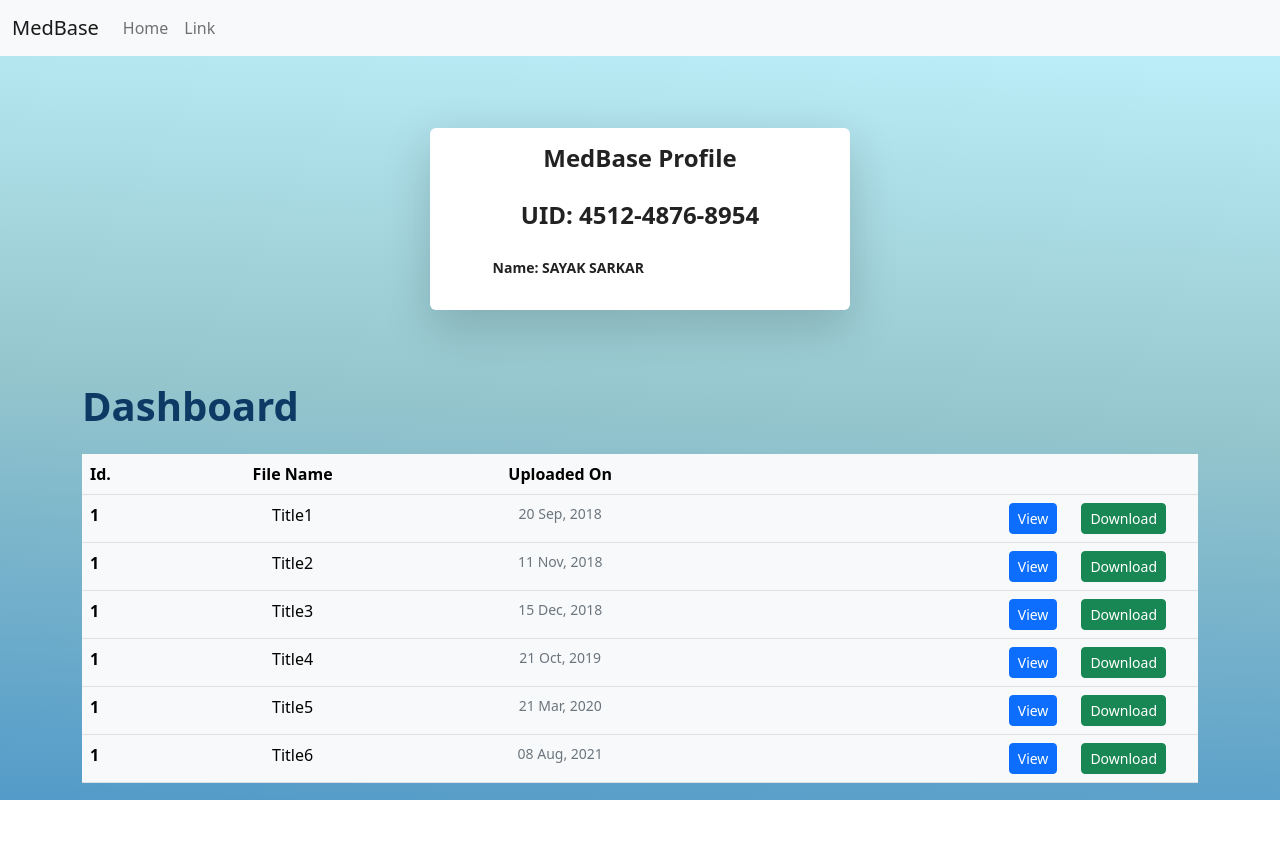
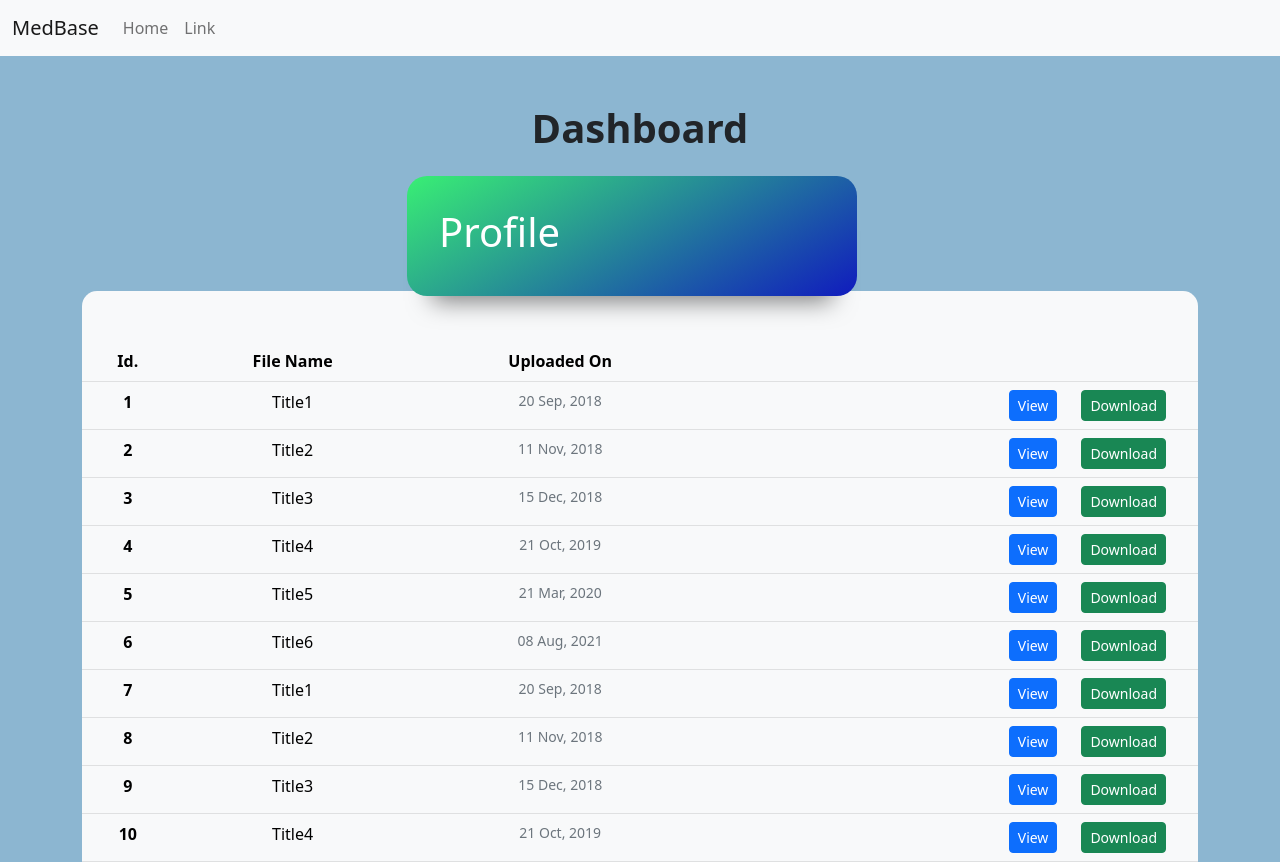
Before and after one commit to raihankhan-rk/MedBase, a React (Create React App) app in the folder Frontend/: page /dashboard in a window 1280 px wide. Before the commit the page ends 800 px from the top, so only its background shows below. Built offline with nearby package versions, Linux system fonts and the light colour scheme.

Commit message:
commit dashboard card, numbering, Sign In update

```diff
--- a/Frontend/src/App.css
+++ b/Frontend/src/App.css
@@ -1,8 +1,8 @@
 body{
   /* background-color: rgb(209, 227, 231); */
-  /* background: rgb(83,155,201); */
-  background-repeat: none;
-  background: linear-gradient(3deg, rgba(83,155,201,1) 0%, rgba(149,198,205,1) 50%, rgba(193,244,255,1) 100%);
+  background: rgb(140, 182, 209);
+  /* background-repeat: none; */
+  /* background: linear-gradient(3deg, rgba(83,155,201,1) 0%, rgba(149,198,205,1) 50%, rgba(193,244,255,1) 100%); */
 }
 
 .App {
@@ -52,88 +52,45 @@ label {
 
 /* <----------------------------------DASHBOARD CSS--------------------------------------> */
 
-/* The actual timeline (the vertical ruler) */
-.heading_dashboard{
-  color: rgb(13, 58, 100);
+.dash-card {
+  width: 450px;
+  box-sizing: border-box;
+  padding: 2em;
+  border-radius: 20px;
+  color: white;
+  line-height: 25px;
+  box-shadow: 0px 30px 25px -25px rgba(0, 0, 0, 0.5);
+  float: left;
+  margin-right: 1em;
 }
 
-.buttonStyle{
-  display: flex;
-  justify-content: flex-end;
+.dash-card.grey {
+  background:linear-gradient(135deg, #6aa1a9 0%,#485260 100%);
 }
 
+.dash-card.metallic {
+  background:linear-gradient(135deg, #a2b6df 0%,#33569b 100%);
+}
 
-.main-timeline-5 {
-  position: relative;
-  max-width: 50%;
-  margin: 0 auto;
-  }
+.dash-card.purple {
+  background:linear-gradient(135deg, #dfaffd 0%,#4e6ffb 100%);
+}
 
-  /* The actual timeline (the vertical ruler) */
-  .main-timeline-5::after {
-  content: '';
-  position: absolute;
-  width: 3px;
-  background-color: #fff;
-  top: 0;
-  bottom: 0;
-  left: auto;
-  margin-left: -3px;
-  }
-
-  /* Container around content */
-  .timeline-5 {
-  position: relative;
-  background-color: inherit;
-  width: 100%;
-  }
-
-  /* The circles on the timeline */
-  .timeline-5::after {
-  content: '';
-  position: absolute;
-  width: 17px;
-  height: 17px;
-  right: 1px;
-  background-color: #fff;
-  top: 18px;
-  border-radius: 50%;
-  z-index: 1;
-  }
-
-  /* Place the container to the right */
-  .right-5 {
-  padding: 0px 0px 20px 40px;
-  left: auto;
-  }
-
-  /* Add arrows to the right container (pointing left) */
-  .right-5::before {
-  content: " ";
-  position: absolute;
-  top: 18px;
-  z-index: 1;
-  left: 30px;
-  border: medium solid #fff;
-  border-width: 10px 10px 10px 0;
-  border-color: transparent #fff transparent transparent;
-  }
-
-  /* Fix the circle for containers on the right side */
-  .right-5::after {
-  left: -10px;
-  }
-
-  @media (max-width: 991px) {
-  .main-timeline-5 {
-  max-width: 100%;
-  }
-  }
+.dash-card.green {
+  background: linear-gradient(150deg, #39ef74, #101bbe 100%);
+}
 
   /*DASHBOARD BG FIX*/
   section {
     height: 100vh;
     padding: 80px 0;
-    overflow: hidden;
     background-size: cover;
   }
+
+  /* .tab{
+    overflow-y: scroll;
+  } */
+
+  .tableBox{
+    margin-top: -5px;
+  }
--- a/Frontend/src/components/Auth.jsx
+++ b/Frontend/src/components/Auth.jsx
@@ -1,12 +1,12 @@
-import React, { useState } from "react"
-import { Link } from "react-router-dom"
+import React, { useState } from "react";
+import { Link } from "react-router-dom";
 
 export default function Auth(props) {
-    let [authMode, setAuthMode] = useState("signin")
+  let [authMode, setAuthMode] = useState("signin");
 
   const changeAuthMode = () => {
-        setAuthMode(authMode === "signin" ? "signup" : "signin")
-    }
+    setAuthMode(authMode === "signin" ? "signup" : "signin");
+  };
 
   if (authMode === "signin") {
     return (
@@ -38,7 +38,7 @@ export default function Auth(props) {
           </div>
         </form>
       </div>
-        )
+    );
   }
 
   return (
@@ -52,6 +52,7 @@ export default function Auth(props) {
               Sign In
             </span>
           </div>
+
           <div className="form-group mt-3">
             <label>Full Name</label>
             <input
@@ -60,24 +61,46 @@ export default function Auth(props) {
               placeholder="Your Name"
             />
           </div>
+
           <div className="form-group mt-3">
-                        <label>Aadhar Number</label>
+            <label>Age</label>
             <input
-                            type="text"
+              type="number"
               className="form-control mt-1"
-                            placeholder="XXXX-XXXX-XXXX"
+              placeholder="Your Age"
             />
           </div>
+
+          <div class="form-group mt-3">
+            <label for="exampleFormControlSelect1">Gender</label>
+            <select class="form-control" id="exampleFormControlSelect1">
+              <option>Male</option>
+              <option>Female</option>
+              <option>Rishav</option>
+              <option>Others</option>
+              <option>Prefer Not to Say</option>
+            </select>
+          </div>
+
           <div className="form-group mt-3">
             <label>Phone Number</label>
             <input
               type="number"
               className="form-control mt-1"
-                                placeholder="Enter phone number"
+              placeholder="Your Phone number"
             />
           </div>
-                    <div className="d-grid gap-2 mt-3">
-                        <Link to="/auth">
+          <div className="form-group mt-3">
+            <label>Password</label>
+            <input
+              type="password"
+              className="form-control mt-1"
+              placeholder="Your Password"
+            />
+          </div>
+
+          <div className="d-grid gap-2 mt-3 pb-3">
+            <Link to="/otp">
               <button type="submit" className="btn btn-primary">
                 Submit
               </button>
@@ -86,5 +109,5 @@ export default function Auth(props) {
         </div>
       </form>
     </div>
-    )
+  );
 }
--- a/Frontend/src/components/Dashboard.jsx
+++ b/Frontend/src/components/Dashboard.jsx
@@ -5,25 +5,24 @@ export default function Dashboard() {
   return (
     <section>
       <div className="container">
-          <div className="row justify-content-center align-items-center">
-            <form className="Auth-form shadow-lg p-3 my-5 bg-white rounded">
-              <div className="Auth-form-content">
-                <h3 className="Auth-form-title">MedBase Profile</h3>
-                <div className="form-group mt-3 row justify-content-center align-items-center">
-                  <label className="Auth-form-title text-center">UID: 4512-4876-8954</label>
-                  <label>Name: SAYAK SARKAR</label>
-                </div>
-                <div className="d-grid gap-2 mt-3">
-                </div>
-              </div>
-            </form>
-          </div>
-        <h1 className="heading_dashboard fw-bold my-4 text-left">Dashboard</h1>
-        <div className="rounded-2">
+        <h1 className="heading_dashboard fw-bold my-4 text-center">
+          Dashboard
+        </h1>
+        <div className="row justify-content-center align-items-center position-float">
+            <div class="dash-card green">
+              <h1>Profile</h1>
+
+            </div>
+        </div>
+        <div
+          className="tableBox"
+          style={{ height: "50px",borderRadius:"15px 15px 0px 0px", background: "#f8f9fa" }}
+        ></div>
+        <div className="tab mb-5">
           <table className="table table-hover table-responsive table-light rounded-2">
             <thead>
               <tr>
-                <th scope="col">Id.</th>
+                <th scope="col" style={{ textAlign: "center" }}>Id.</th>
                 <th scope="col" style={{ textAlign: "center" }}>
                   File Name
                 </th>
@@ -37,7 +36,7 @@ export default function Dashboard() {
               {Data.map((data) => {
                 return (
                   <tr>
-                    <th scope="row">1</th>
+                    <th scope="row" style={{ textAlign: "center" }}>{data.id}</th>
                     <td style={{ textAlign: "center" }}>{data.title}</td>
                     <td
                       className="small text-muted"
--- a/Frontend/src/data.json
+++ b/Frontend/src/data.json
@@ -1,38 +1,72 @@
 [
     {
+        "id": 1,
         "title": "Title1",
         "date": "20 Sep, 2018",
-        "description": "Lorem ipsum dolor sit amet, consectetur adipiscing elit. Quisque scelerisque diam non nisi semper, et elementum lorem ornare. Maecenas placerat facilisis mollis. Duis sagittis ligula in sodales vehicula",
+        "type": "pdf",
         "url": "https://dweb.link/ipfs/QmcYPMRXdMXyFDQKTGvWJ5GtmsNRwrWrUNSnBMzXvjEsT7"
     },
     {
+        "id": 2,
         "title": "Title2",
         "date": "11 Nov, 2018",
-        "description": "Lorem ipsum dolor sit amet, consectetur adipiscing elit. Quisque scelerisque diam non nisi semper, et elementum lorem ornare. Maecenas placerat facilisis mollis. Duis sagittis ligula in sodales vehicula",
+        "description": "pdf",
         "url": "https://dweb.link/ipfs/QmXSHipnP8BHASe428zVN3urNj7Gp3eo6QWimQVVMoTRa7"
     },
     {
+        "id": 3,
         "title": "Title3",
         "date": "15 Dec, 2018",
-        "description": "Lorem ipsum dolor sit amet, consectetur adipiscing elit. Quisque scelerisque diam non nisi semper, et elementum lorem ornare. Maecenas placerat facilisis mollis. Duis sagittis ligula in sodales vehicula",
+        "description": "pdf",
         "url": "https://dweb.link/ipfs/QmcYPMRXdMXyFDQKTGvWJ5GtmsNRwrWrUNSnBMzXvjEsT7"
     },
     {
+        "id": 4,
         "title": "Title4",
         "date": "21 Oct, 2019",
-        "description": "Lorem ipsum dolor sit amet, consectetur adipiscing elit. Quisque scelerisque diam non nisi semper, et elementum lorem ornare. Maecenas placerat facilisis mollis. Duis sagittis ligula in sodales vehicula",
+        "description": "pdf",
         "url": "https://dweb.link/ipfs/QmcYPMRXdMXyFDQKTGvWJ5GtmsNRwrWrUNSnBMzXvjEsT7"
     },
     {
+        "id": 5,
         "title": "Title5",
         "date": "21 Mar, 2020",
-        "description": "Lorem ipsum dolor sit amet, consectetur adipiscing elit. Quisque scelerisque diam non nisi semper, et elementum lorem ornare. Maecenas placerat facilisis mollis. Duis sagittis ligula in sodales vehicula",
+        "description": "pdf",
         "url": "https://dweb.link/ipfs/QmcYPMRXdMXyFDQKTGvWJ5GtmsNRwrWrUNSnBMzXvjEsT7"
     },
     {
+        "id": 6,
         "title": "Title6",
         "date": "08 Aug, 2021",
-        "description": "Lorem ipsum dolor sit amet, consectetur adipiscing elit. Quisque scelerisque diam non nisi semper, et elementum lorem ornare. Maecenas placerat facilisis mollis. Duis sagittis ligula in sodales vehicula",
+        "description": "pdf",
+        "url": "https://dweb.link/ipfs/QmcYPMRXdMXyFDQKTGvWJ5GtmsNRwrWrUNSnBMzXvjEsT7"
+    },
+    {
+        "id": 7,
+        "title": "Title1",
+        "date": "20 Sep, 2018",
+        "description": "pdf",
+        "url": "https://dweb.link/ipfs/QmcYPMRXdMXyFDQKTGvWJ5GtmsNRwrWrUNSnBMzXvjEsT7"
+    },
+    {
+        "id": 8,
+        "title": "Title2",
+        "date": "11 Nov, 2018",
+        "description": "pdf",
+        "url": "https://dweb.link/ipfs/QmXSHipnP8BHASe428zVN3urNj7Gp3eo6QWimQVVMoTRa7"
+    },
+    {
+        "id": 9,
+        "title": "Title3",
+        "date": "15 Dec, 2018",
+        "description": "pdf",
+        "url": "https://dweb.link/ipfs/QmcYPMRXdMXyFDQKTGvWJ5GtmsNRwrWrUNSnBMzXvjEsT7"
+    },
+    {
+        "id": 10,
+        "title": "Title4",
+        "date": "21 Oct, 2019",
+        "description": "pdf",
         "url": "https://dweb.link/ipfs/QmcYPMRXdMXyFDQKTGvWJ5GtmsNRwrWrUNSnBMzXvjEsT7"
     }
 ]
```
Lines whose indentation alone changed are shown as unchanged.
